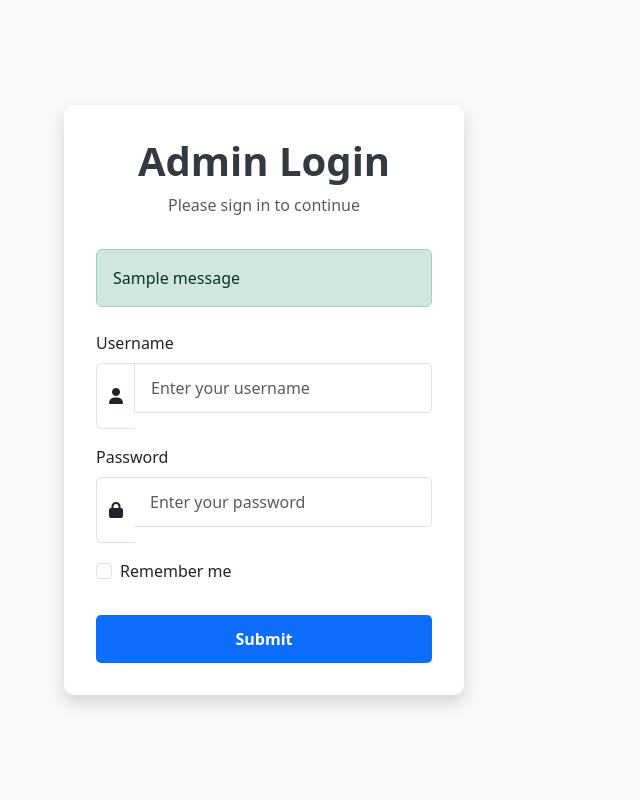
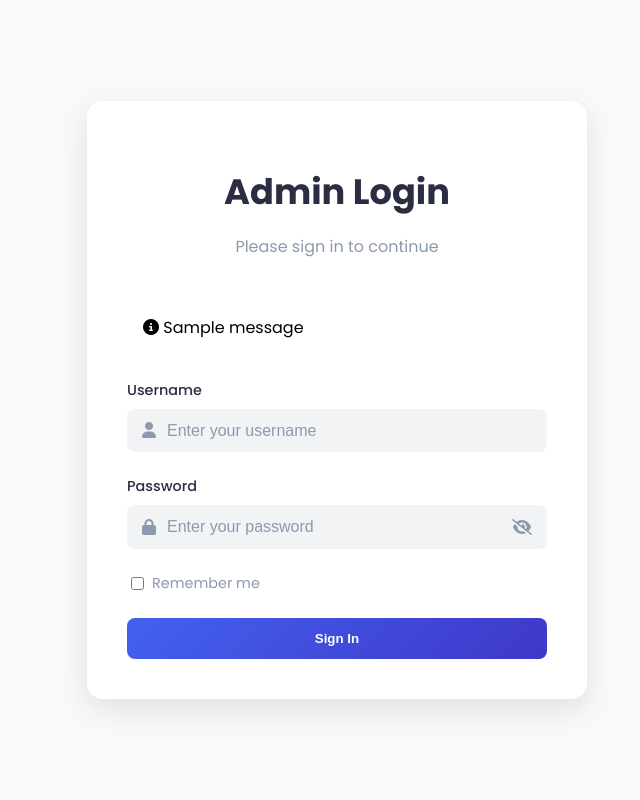
Before and after one commit to Boburbro/reaction_bot_hook, a Flask app: template scr/flask_app/templates/auth/login.html in a window 1280 px wide. Shown: the whole page, without its empty margins (303-943 px from the left). Run offline with Flask 3, Linux system fonts and the light colour scheme; the template is opened without the code that fills it: most values are stand-ins (such as "Sample title", 1, 10 or a date in 2020); one stand-in notice (Sample message) is shown; form fields are guessed from the names that the template uses.

Commit message:
login chaged

```diff
--- /dev/null
+++ b/scr/flask_app/static/css/login.css
@@ -0,0 +1,281 @@
+/* Modern Login Page Styles */
+:root {
+    --primary-color: #4361ee;
+    --secondary-color: #3f37c9;
+    --success-color: #4cc9f0;
+    --error-color: #f72585;
+    --text-color: #2b2d42;
+    --light-text: #8d99ae;
+    --bg-color: #f8f9fa;
+    --card-bg: #ffffff;
+    --input-bg: #f1f3f5;
+    --shadow: 0 10px 30px rgba(0, 0, 0, 0.1);
+    --transition: all 0.3s ease;
+}
+
+body {
+    font-family: 'Poppins', sans-serif;
+    background: var(--bg-color);
+    min-height: 100vh;
+    display: flex;
+    align-items: center;
+    justify-content: center;
+    margin: 0;
+    padding: 0;
+    overflow-x: hidden;
+}
+
+.login-container {
+    max-width: 420px;
+    width: 100%;
+    padding: 2.5rem;
+    background: var(--card-bg);
+    border-radius: 16px;
+    box-shadow: var(--shadow);
+    transform: translateY(20px);
+    opacity: 0;
+    animation: fadeInUp 0.6s forwards;
+}
+
+.login-header {
+    text-align: center;
+    margin-bottom: 2.5rem;
+}
+
+.login-header h1 {
+    color: var(--text-color);
+    font-weight: 700;
+    margin-bottom: 0.5rem;
+    font-size: 2.2rem;
+}
+
+.login-header p {
+    color: var(--light-text);
+    font-size: 1rem;
+}
+
+.alert {
+    padding: 1rem;
+    border-radius: 8px;
+    margin-bottom: 1.5rem;
+    animation: shake 0.5s cubic-bezier(0.36, 0.07, 0.19, 0.97) both;
+}
+
+.alert-danger {
+    background-color: rgba(247, 37, 133, 0.1);
+    border-left: 4px solid var(--error-color);
+    color: var(--error-color);
+}
+
+.alert-info {
+    background-color: rgba(76, 201, 240, 0.1);
+    border-left: 4px solid var(--success-color);
+    color: var(--success-color);
+}
+
+.form-group {
+    margin-bottom: 1.5rem;
+    position: relative;
+}
+
+.form-label {
+    display: block;
+    margin-bottom: 0.5rem;
+    color: var(--text-color);
+    font-weight: 500;
+    font-size: 0.9rem;
+}
+
+.input-group {
+    position: relative;
+    display: flex;
+    align-items: center;
+}
+
+.input-group-text {
+    position: absolute;
+    left: 15px;
+    color: var(--light-text);
+    z-index: 10;
+}
+
+.toggle-password {
+    position: absolute;
+    right: 15px;
+    left: auto;
+    cursor: pointer;
+    color: var(--light-text);
+    transition: var(--transition);
+}
+
+.toggle-password:hover {
+    color: var(--primary-color);
+}
+
+.form-control {
+    width: 100%;
+    padding: 0.8rem 1rem 0.8rem 2.5rem;
+    border: none;
+    background: var(--input-bg);
+    border-radius: 8px;
+    font-size: 1rem;
+    color: var(--text-color);
+    transition: var(--transition);
+}
+
+.form-control:focus {
+    outline: none;
+    box-shadow: 0 0 0 3px rgba(67, 97, 238, 0.3);
+}
+
+.form-control::placeholder {
+    color: var(--light-text);
+}
+
+.form-check {
+    display: flex;
+    align-items: center;
+    margin-bottom: 1.5rem;
+}
+
+.form-check-input {
+    margin-right: 0.5rem;
+    cursor: pointer;
+}
+
+.form-check-label {
+    color: var(--light-text);
+    font-size: 0.9rem;
+    cursor: pointer;
+}
+
+.btn-primary {
+    background: linear-gradient(135deg, var(--primary-color), var(--secondary-color));
+    color: white;
+    border: none;
+    border-radius: 8px;
+    padding: 0.8rem 1rem;
+    font-weight: 600;
+    width: 100%;
+    cursor: pointer;
+    transition: var(--transition);
+    position: relative;
+    overflow: hidden;
+}
+
+.btn-primary:hover {
+    transform: translateY(-2px);
+    box-shadow: 0 5px 15px rgba(67, 97, 238, 0.4);
+}
+
+.btn-primary:active {
+    transform: translateY(0);
+}
+
+.btn-primary::after {
+    content: '';
+    position: absolute;
+    top: 50%;
+    left: 50%;
+    width: 5px;
+    height: 5px;
+    background: rgba(255, 255, 255, 0.5);
+    opacity: 0;
+    border-radius: 100%;
+    transform: scale(1, 1) translate(-50%);
+    transform-origin: 50% 50%;
+}
+
+.btn-primary:focus:not(:active)::after {
+    animation: ripple 1s ease-out;
+}
+
+.text-danger {
+    color: var(--error-color);
+    font-size: 0.8rem;
+    margin-top: 0.5rem;
+    animation: fadeIn 0.3s;
+}
+
+/* Animations */
+@keyframes fadeInUp {
+    from {
+        opacity: 0;
+        transform: translateY(20px);
+    }
+
+    to {
+        opacity: 1;
+        transform: translateY(0);
+    }
+}
+
+@keyframes shake {
+
+    10%,
+    90% {
+        transform: translateX(-1px);
+    }
+
+    20%,
+    80% {
+        transform: translateX(2px);
+    }
+
+    30%,
+    50%,
+    70% {
+        transform: translateX(-4px);
+    }
+
+    40%,
+    60% {
+        transform: translateX(4px);
+    }
+}
+
+@keyframes ripple {
+    0% {
+        transform: scale(0, 0);
+        opacity: 1;
+    }
+
+    20% {
+        transform: scale(25, 25);
+        opacity: 1;
+    }
+
+    100% {
+        opacity: 0;
+        transform: scale(40, 40);
+    }
+}
+
+@keyframes fadeIn {
+    from {
+        opacity: 0;
+    }
+
+    to {
+        opacity: 1;
+    }
+}
+
+/* Additional animations */
+.shake-animation {
+    animation: shake 0.5s cubic-bezier(0.36, 0.07, 0.19, 0.97) both;
+}
+
+.input-focused .input-group-text {
+    color: var(--primary-color);
+}
+
+/* Responsive adjustments */
+@media (max-width: 576px) {
+    .login-container {
+        max-width: 100%;
+        border-radius: 0;
+        padding: 2rem 1.5rem;
+        box-shadow: none;
+    }
+}
--- /dev/null
+++ b/scr/flask_app/static/js/login.js
@@ -0,0 +1,124 @@
+// Login page animations and interactions
+document.addEventListener('DOMContentLoaded', function () {
+    // Form elements animation
+    const formElements = document.querySelectorAll('.form-group, .form-check, .btn-primary');
+
+    formElements.forEach((element, index) => {
+        element.style.opacity = '0';
+        element.style.transform = 'translateY(20px)';
+
+        setTimeout(() => {
+            element.style.transition = 'all 0.5s ease';
+            element.style.opacity = '1';
+            element.style.transform = 'translateY(0)';
+        }, 100 + (index * 100));
+    });
+
+    // Password visibility toggle
+    const passwordField = document.getElementById('password');
+    const togglePassword = document.getElementById('togglePassword');
+
+    if (togglePassword && passwordField) {
+        togglePassword.addEventListener('click', function () {
+            const type = passwordField.getAttribute('type') === 'password' ? 'text' : 'password';
+            passwordField.setAttribute('type', type);
+
+            // Toggle icon
+            const icon = this.querySelector('i');
+            icon.classList.toggle('fa-eye');
+            icon.classList.toggle('fa-eye-slash');
+        });
+    }
+
+    // Input focus effects
+    const inputs = document.querySelectorAll('.form-control');
+
+    inputs.forEach(input => {
+        input.addEventListener('focus', function () {
+            this.parentElement.classList.add('input-focused');
+        });
+
+        input.addEventListener('blur', function () {
+            this.parentElement.classList.remove('input-focused');
+        });
+    });
+
+    // Button hover effect
+    const loginButton = document.querySelector('.btn-primary');
+
+    if (loginButton) {
+        loginButton.addEventListener('mousemove', function (e) {
+            const rect = this.getBoundingClientRect();
+            const x = e.clientX - rect.left;
+            const y = e.clientY - rect.top;
+
+            this.style.background = `radial-gradient(circle at ${x}px ${y}px, var(--primary-color), var(--secondary-color))`;
+        });
+
+        loginButton.addEventListener('mouseleave', function () {
+            this.style.background = 'linear-gradient(135deg, var(--primary-color), var(--secondary-color))';
+        });
+    }
+
+    // Form validation
+    const loginForm = document.getElementById('loginForm');
+
+    if (loginForm) {
+        loginForm.addEventListener('submit', function (e) {
+            const usernameInput = document.getElementById('username');
+            const passwordInput = document.getElementById('password');
+            let isValid = true;
+
+            if (!usernameInput.value.trim()) {
+                showError(usernameInput, 'Username is required');
+                isValid = false;
+            } else {
+                clearError(usernameInput);
+            }
+
+            if (!passwordInput.value.trim()) {
+                showError(passwordInput, 'Password is required');
+                isValid = false;
+            } else {
+                clearError(passwordInput);
+            }
+
+            if (!isValid) {
+                e.preventDefault();
+
+                // Shake the form on validation error
+                const formContainer = document.querySelector('.login-container');
+                formContainer.classList.add('shake-animation');
+
+                setTimeout(() => {
+                    formContainer.classList.remove('shake-animation');
+                }, 500);
+            }
+        });
+    }
+
+    function showError(input, message) {
+        const formGroup = input.closest('.form-group');
+        const errorElement = formGroup.querySelector('.text-danger') || document.createElement('div');
+
+        errorElement.className = 'text-danger';
+        errorElement.textContent = message;
+
+        if (!formGroup.querySelector('.text-danger')) {
+            formGroup.appendChild(errorElement);
+        }
+
+        input.classList.add('is-invalid');
+    }
+
+    function clearError(input) {
+        const formGroup = input.closest('.form-group');
+        const errorElement = formGroup.querySelector('.text-danger');
+
+        if (errorElement) {
+            formGroup.removeChild(errorElement);
+        }
+
+        input.classList.remove('is-invalid');
+    }
+});
--- a/scr/flask_app/templates/auth/login.html
+++ b/scr/flask_app/templates/auth/login.html
@@ -5,95 +5,45 @@
     <meta charset="UTF-8">
     <meta name="viewport" content="width=device-width, initial-scale=1.0">
     <title>{{ title }}</title>
-    <!-- Bootstrap CSS -->
-    <link href="https://cdn.jsdelivr.net/npm/bootstrap@5.3.0/dist/css/bootstrap.min.css" rel="stylesheet">
+    <!-- Google Fonts - Poppins -->
+    <link href="https://fonts.googleapis.com/css2?family=Poppins:wght@300;400;500;600;700&display=swap"
+        rel="stylesheet">
     <!-- Font Awesome -->
     <link rel="stylesheet" href="https://cdnjs.cloudflare.com/ajax/libs/font-awesome/6.4.0/css/all.min.css">
-    <style>
-        body {
-            background-color: #f8f9fa;
-            height: 100vh;
-            display: flex;
-            align-items: center;
-            justify-content: center;
-        }
-
-        .login-container {
-            max-width: 400px;
-            width: 100%;
-            padding: 2rem;
-            background-color: white;
-            border-radius: 10px;
-            box-shadow: 0 0.5rem 1rem rgba(0, 0, 0, 0.15);
-        }
-
-        .login-header {
-            text-align: center;
-            margin-bottom: 2rem;
-        }
-
-        .login-header h1 {
-            color: #343a40;
-            font-weight: 600;
-        }
-
-        .form-control {
-            border-radius: 5px;
-            padding: 0.75rem 1rem;
-            margin-bottom: 1rem;
-        }
-
-        .btn-primary {
-            background-color: #0d6efd;
-            border: none;
-            border-radius: 5px;
-            padding: 0.75rem 1rem;
-            font-weight: 600;
-            width: 100%;
-            margin-top: 1rem;
-        }
-
-        .alert {
-            margin-bottom: 1.5rem;
-        }
-
-        .input-group-text {
-            background-color: transparent;
-            border-right: none;
-        }
-
-        .form-control.password {
-            border-left: none;
-        }
-    </style>
+    <!-- Custom CSS -->
+    <link rel="stylesheet" href="{{ url_for('static', filename='css/login.css') }}">
 </head>
 
 <body>
-    <div class="container">
-        <div class="row justify-content-center">
-            <div class="col-md-6">
     <div class="login-container">
         <div class="login-header">
             <h1>Admin Login</h1>
-                        <p class="text-muted">Please sign in to continue</p>
+            <p>Please sign in to continue</p>
         </div>
 
         {% with messages = get_flashed_messages(with_categories=true) %}
         {% if messages %}
         {% for category, message in messages %}
-                    <div class="alert alert-{{ category }}">{{ message }}</div>
+        <div class="alert alert-{{ category }}">
+            {% if category == 'danger' %}
+            <i class="fas fa-exclamation-circle"></i>
+            {% else %}
+            <i class="fas fa-info-circle"></i>
+            {% endif %}
+            {{ message }}
+        </div>
         {% endfor %}
         {% endif %}
         {% endwith %}
 
-                    <form method="POST" action="{{ url_for('auth.login') }}">
+        <form id="loginForm" method="POST" action="{{ url_for('auth.login') }}">
             {{ form.hidden_tag() }}
 
-                        <div class="mb-3">
+            <div class="form-group">
                 <label for="username" class="form-label">Username</label>
                 <div class="input-group">
                     <span class="input-group-text"><i class="fas fa-user"></i></span>
-                                {{ form.username(class="form-control", placeholder="Enter your username") }}
+                    {{ form.username(class="form-control", placeholder="Enter your username", id="username") }}
                 </div>
                 {% if form.username.errors %}
                 <div class="text-danger">
@@ -104,11 +54,14 @@
                 {% endif %}
             </div>
 
-                        <div class="mb-3">
+            <div class="form-group">
                 <label for="password" class="form-label">Password</label>
                 <div class="input-group">
                     <span class="input-group-text"><i class="fas fa-lock"></i></span>
-                                {{ form.password(class="form-control password", placeholder="Enter your password") }}
+                    {{ form.password(class="form-control", placeholder="Enter your password", id="password") }}
+                    <span class="input-group-text toggle-password" id="togglePassword">
+                        <i class="fas fa-eye-slash"></i>
+                    </span>
                 </div>
                 {% if form.password.errors %}
                 <div class="text-danger">
@@ -119,20 +72,17 @@
                 {% endif %}
             </div>
 
-                        <div class="mb-3 form-check">
-                            {{ form.remember_me(class="form-check-input") }}
+            <div class="form-check">
+                {{ form.remember_me(class="form-check-input", id="remember_me") }}
                 <label class="form-check-label" for="remember_me">Remember me</label>
             </div>
 
-                        {{ form.submit(class="btn btn-primary") }}
+            {{ form.submit(class="btn btn-primary", value="Sign In") }}
         </form>
     </div>
-            </div>
-        </div>
-    </div>
 
-    <!-- Bootstrap JS Bundle with Popper -->
-    <script src="https://cdn.jsdelivr.net/npm/bootstrap@5.3.0/dist/js/bootstrap.bundle.min.js"></script>
+    <!-- Custom JavaScript -->
+    <script src="{{ url_for('static', filename='js/login.js') }}"></script>
 </body>
 
 </html>
```
Lines whose indentation alone changed are shown as unchanged.
